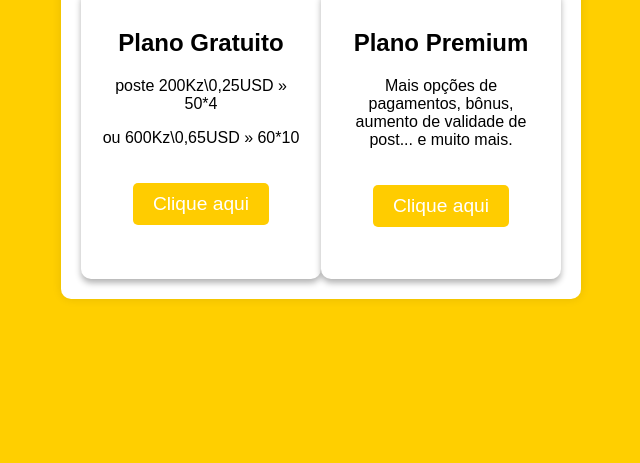
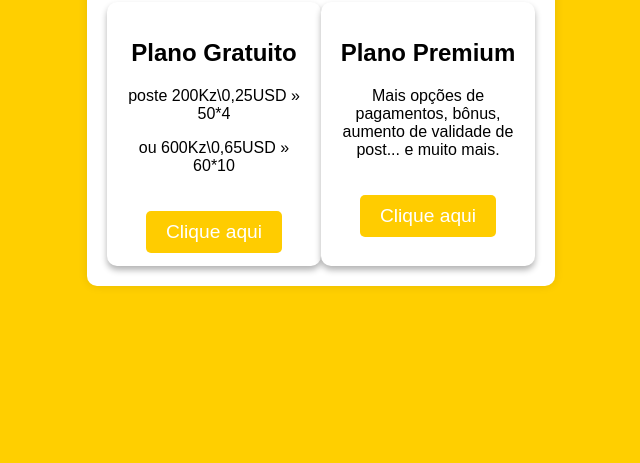
Before and after one commit to Kenny-real/anedotasTOP, a website: page planos.html in a window 1280 px wide. Shown: the part 337-800 px from the top of the page, without its empty margins (319-959 px from the left). Drawn offline with Linux system fonts and the light colour scheme.

```diff
--- a/styles.css
+++ b/styles.css
@@ -230,9 +230,9 @@
 .plano {
     background-color: white;
     border-radius: 10px;
-    padding: 20px;
-    width: 200px;
-    height: 250px;
+    padding: 17px;
+    width: 180px;
+    height: 230px;
     box-shadow: 0 4px 6px rgba(0, 0, 0, 0.3);
     transform: scale(1);
     transition: transform 0.3s ease;
```
